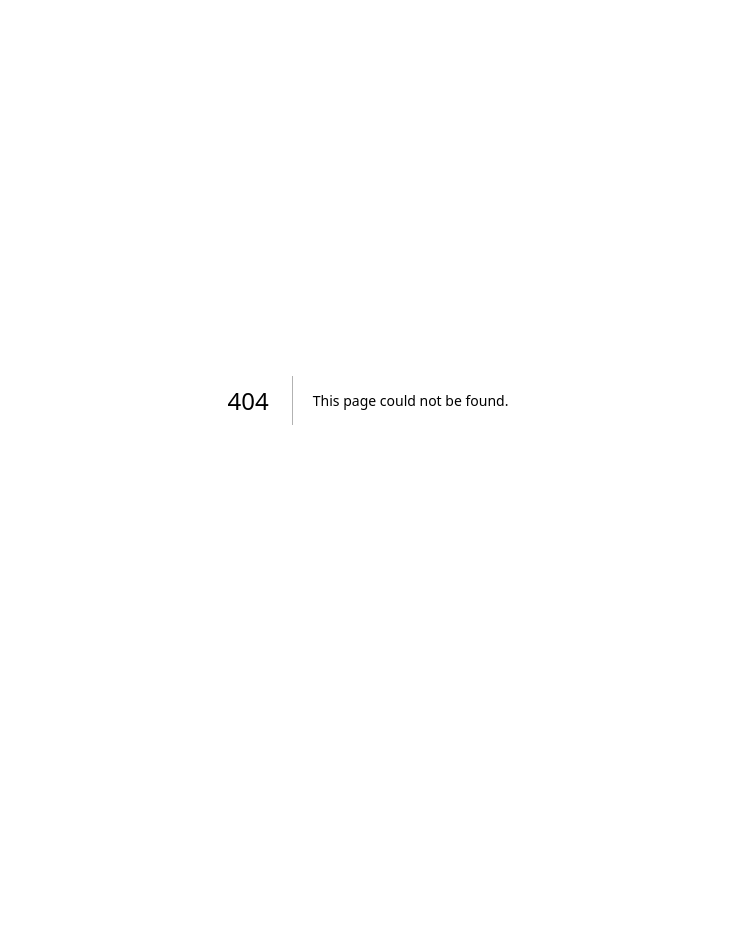
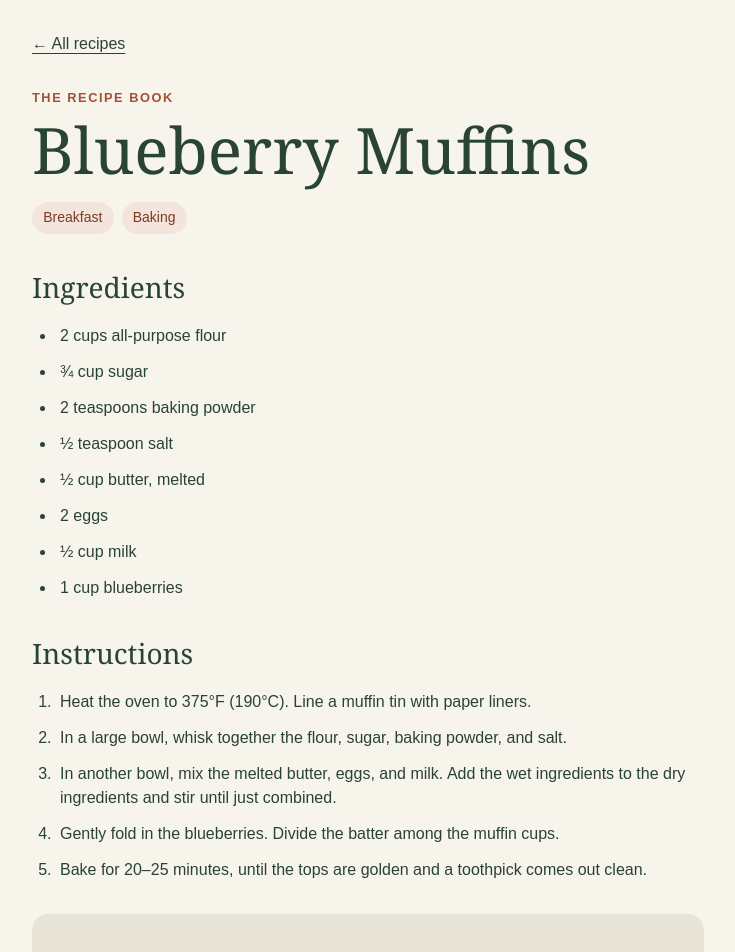
Before and after one commit to GrahamQuitno/RecipeBook, a Next.js app in the folder recipe-book-app/: page /recipes/blueberry-muffins in a window 1280 px wide. Before the commit this address had no page. Shown: the top 952 px of the page, without its empty margins (272-1007 px from the left). Before the commit the page ends 800 px from the top, so only its background shows below. Built offline with nearby package versions, Linux system fonts and the light colour scheme.

Commit message:
Created mock recipe page and CSS styling for it.

```diff
--- a/recipe-book-app/app/page.module.css
+++ b/recipe-book-app/app/page.module.css
@@ -1,6 +1,6 @@
 .page {
   min-height: 100vh;
-  padding: 2rem 2rem 4rem;
+  padding: 2rem 1rem 4rem;
   background: #f7f4ec;
   color: #294334;
 }
--- /dev/null
+++ b/recipe-book-app/app/recipes/blueberry-muffins/page.module.css
@@ -0,0 +1,100 @@
+.page {
+  min-height: 100vh;
+  padding: 2rem 1rem 4rem;
+  background: #f7f4ec;
+  color: #294334;
+}
+
+.container {
+  width: min(100%, 42rem);
+  margin: 0 auto;
+}
+
+.header {
+  margin-bottom: 2rem;
+}
+
+.backLink {
+  display: block;
+  margin-bottom: 2rem;
+  color: #294334;
+  text-decoration-line: underline;
+  text-decoration-thickness: 1px;
+  text-underline-offset: 0.25em;
+}
+
+.eyebrow {
+  margin: 0 0 0.5rem;
+  color: #a64f35;
+  font-size: 0.8rem;
+  font-weight: 700;
+  letter-spacing: 0.12em;
+  text-transform: uppercase;
+}
+
+.title,
+.sectionTitle {
+  font-family: Georgia, "Times New Roman", serif;
+  font-weight: 400;
+}
+
+.title {
+  margin: 0 0 1rem;
+  font-size: clamp(2.5rem, 8vw, 4rem);
+  line-height: 1.1;
+}
+
+.tags {
+  display: flex;
+  flex-wrap: wrap;
+  gap: 0.5rem;
+  list-style: none;
+}
+
+.tag {
+  border-radius: 100rem;
+  background: #f3e4dc;
+  padding: 0.35rem 0.7rem;
+  color: #7f3926;
+  font-size: 0.875rem;
+}
+
+.section {
+  margin-bottom: 2rem;
+}
+
+.sectionTitle {
+  margin: 0 0 1rem;
+  font-size: 1.75rem;
+}
+
+.ingredientList{
+  padding-left: 1.5rem;
+  list-style-type: disc;
+}
+
+.instructionList {
+  padding-left: 1.5rem;
+  list-style-type: decimal;
+}
+
+.ingredientList li,
+.instructionList li {
+  padding-left: 0.25rem;
+  margin-bottom: 0.75rem;
+}
+
+.photoPlaceholder {
+  display: grid;
+  min-height: 14rem;
+  place-items: center;
+  border-radius: 1rem;
+  background: #e9e4d8;
+  color: #6b7068;
+}
+
+@media (max-width: 40rem) {
+  .page {
+    padding-top: 1.5rem;
+  }
+}
--- /dev/null
+++ b/recipe-book-app/app/recipes/blueberry-muffins/page.tsx
@@ -0,0 +1,75 @@
+// app/recipes/blueberry-muffins/page.tsx
+import styles from "./page.module.css";
+
+const tags = [
+  "Breakfast",
+  "Baking"
+];
+
+const ingredients = [
+  "2 cups all-purpose flour",
+  "¾ cup sugar",
+  "2 teaspoons baking powder",
+  "½ teaspoon salt",
+  "½ cup butter, melted",
+  "2 eggs",
+  "½ cup milk",
+  "1 cup blueberries",
+];
+
+const instructions = [
+  "Heat the oven to 375°F (190°C). Line a muffin tin with paper liners.",
+  "In a large bowl, whisk together the flour, sugar, baking powder, and salt.",
+  "In another bowl, mix the melted butter, eggs, and milk. Add the wet ingredients to the dry ingredients and stir until just combined.",
+  "Gently fold in the blueberries. Divide the batter among the muffin cups.",
+  "Bake for 20–25 minutes, until the tops are golden and a toothpick comes out clean.",
+];
+
+export default function BlueberryMuffinsPage() {
+  return (
+    <main className={styles.page}>
+      <article className={styles.container}>
+        <header className={styles.header}>
+          <a className={styles.backLink} href="/">
+            ← All recipes
+          </a>
+
+          <p className={styles.eyebrow}>The Recipe Book</p>
+          <h1 className={styles.title}>Blueberry Muffins</h1>
+
+          <ul className={styles.tags}>
+            {tags.map(tag => (
+              <li className={styles.tag} key={tag}>{tag}</li>
+            ))}
+          </ul>
+        </header>
+
+        <section className={styles.section}>
+          <h2 className={styles.sectionTitle}>
+            Ingredients
+          </h2>
+          <ul className={styles.ingredientList}>
+            {ingredients.map((ingredient) => (
+              <li key={ingredient}>{ingredient}</li>
+            ))}
+          </ul>
+        </section>
+
+        <section className={styles.section}>
+          <h2 className={styles.sectionTitle}>
+            Instructions
+          </h2>
+          <ol className={styles.instructionList}>
+            {instructions.map((instruction) => (
+              <li key={instruction}>{instruction}</li>
+            ))}
+          </ol>
+        </section>
+
+        <div className={styles.photoPlaceholder}>
+          Photo coming soon
+        </div>
+      </article>
+    </main>
+  );
+}
```
